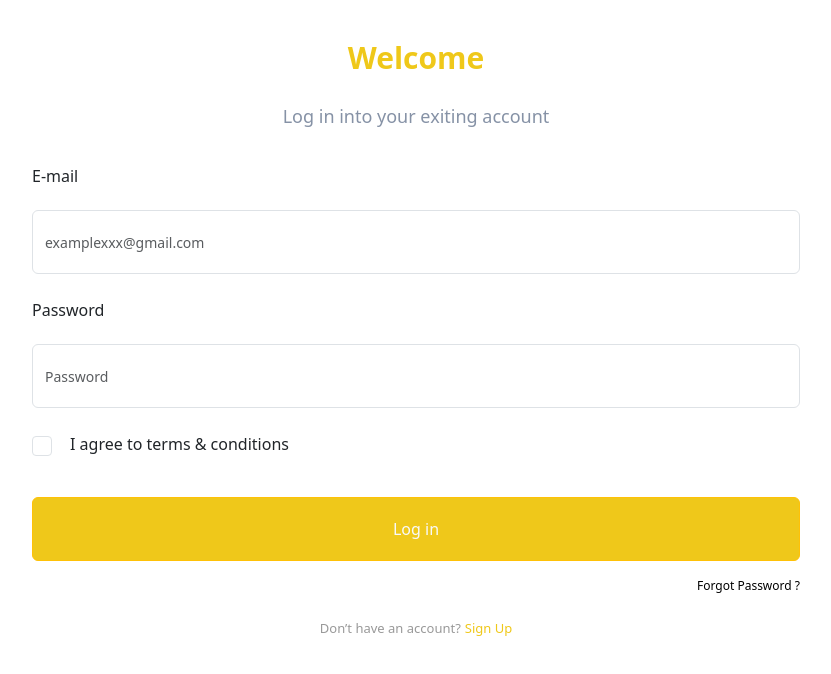
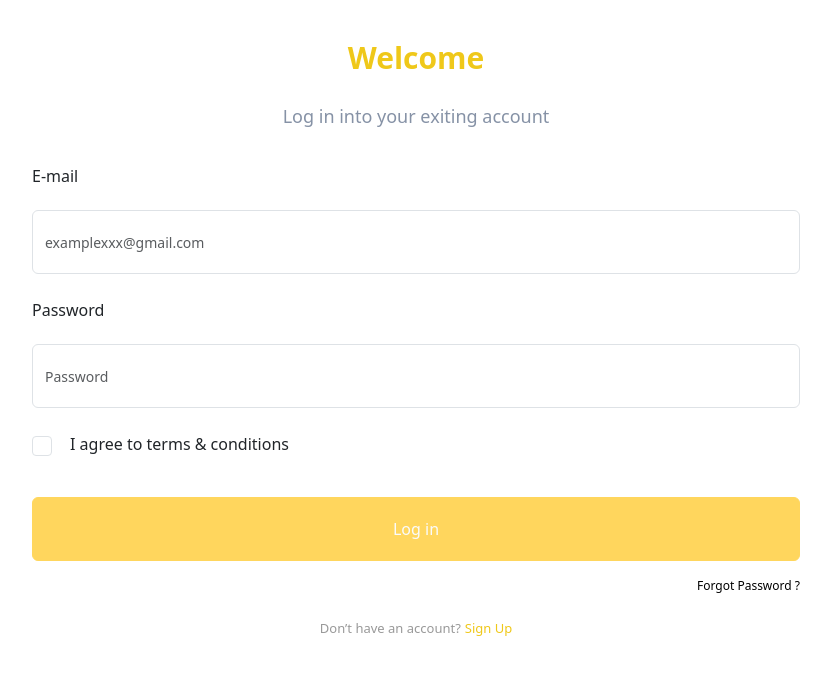
Before and after one commit to mrizkysolehudin/fe-recipe, a React (Create React App) app: page /login in a window 1280 px wide. Shown: the top 674 px of the page, without its empty margins (212-1043 px from the left). Built offline with nearby package versions, Linux system fonts and the light colour scheme.

Commit message:
finish pages: login & add fitur: logout

```diff
--- a/package.json
+++ b/package.json
@@ -13,6 +13,7 @@
 		"react-dom": "^18.2.0",
 		"react-router-dom": "^6.15.0",
 		"react-scripts": "5.0.1",
+		"sweetalert2": "^11.7.27",
 		"web-vitals": "^2.1.4"
 	},
 	"scripts": {
--- a/src/app.css
+++ b/src/app.css
@@ -25,6 +25,7 @@
 }
 
 a,
+header a,
 footer a,
 main a {
 	text-decoration: none;
--- a/src/components/Global/Navbar/index.jsx
+++ b/src/components/Global/Navbar/index.jsx
@@ -1,8 +1,31 @@
-import React from "react";
-import { Link } from "react-router-dom";
+import React, { useEffect, useState } from "react";
+import { Link, useNavigate } from "react-router-dom";
+import Swal from "sweetalert2";
 
 const Navbar = () => {
-	const isLogin = false;
+	const navigate = useNavigate();
+	const [isLogin, setIsLogin] = useState(false);
+
+	useEffect(() => {
+		const token = localStorage.getItem("token");
+
+		if (token) {
+			setIsLogin(true);
+		}
+	}, []);
+
+	const handleLogout = () => {
+		localStorage.removeItem("token");
+		Swal.fire({
+			text: "Logout success",
+			icon: "success",
+		});
+
+		setTimeout(() => {
+			window.location.reload();
+			navigate("/");
+		}, 1000);
+	};
 
 	return (
 		<header id="all-header" style={{ width: "100%" }}>
@@ -35,12 +58,20 @@ const Navbar = () => {
 					</ul>
 				</div>
 
-				{!isLogin && (
+				{!isLogin ? (
 					<div id="btn-login" style={{ marginRight: "8dvw" }}>
 						<Link to="/login" className="d-flex text-light">
 							<img src="../../../assets/icons/icon-person.svg" alt="icon-person" />
 							<p className="mt-3 ms-2">Login</p>
 						</Link>
+					</div>
+				) : (
+					<div id="btn-login" style={{ marginRight: "8dvw" }}>
+						<button
+							onClick={handleLogout}
+							className="btn text-light btn-danger pt-0 pb-1">
+							Logout
+						</button>
 					</div>
 				)}
 			</nav>
--- a/src/pages/Login/index.jsx
+++ b/src/pages/Login/index.jsx
@@ -1,8 +1,71 @@
-import React from "react";
+import React, { useEffect, useState } from "react";
 import "./login.css";
-import { Link } from "react-router-dom";
+import { Link, useNavigate } from "react-router-dom";
+import Swal from "sweetalert2";
+import http from "../../helpers/http";
+import { baseUrl } from "../../helpers/baseUrl";
 
 const LoginPage = () => {
+	const navigate = useNavigate();
+
+	const [agreeChecked, setAgreeChecked] = useState(false);
+	const [data, setData] = useState({
+		email: "",
+		password: "",
+	});
+
+	useEffect(() => {
+		const token = localStorage.getItem("token");
+		if (token) {
+			navigate("/");
+		}
+	}, [navigate]);
+
+	const handleChange = (e) => {
+		setData({
+			...data,
+			[e.target.name]: e.target.value,
+		});
+	};
+
+	const handleSubmit = async (e) => {
+		e.preventDefault();
+
+		try {
+			if (data.email === "" || data.password === "") {
+				Swal.fire({
+					title: "Input error",
+					text: "Please, input your email and password!",
+					icon: "error",
+				});
+
+				return;
+			}
+
+			const response = await http().post(`${baseUrl}/users/login`, data);
+
+			localStorage.setItem("token", response.data.data.token);
+			localStorage.setItem("users", response.data.data.users);
+
+			Swal.fire({
+				title: "Login success",
+				text: "Congratulations! You are now logged in.",
+				icon: "success",
+			});
+
+			setTimeout(() => {
+				window.location.reload();
+			}, 1000);
+		} catch (error) {
+			console.log(error);
+			Swal.fire({
+				title: "Login error",
+				text: "Please try again later...",
+				icon: "error",
+			});
+		}
+	};
+
 	return (
 		<div id="page-login" style={{ width: "100dvw", position: "relative" }}>
 			<main className="row" style={{ width: "100%", height: "100%" }}>
@@ -32,10 +95,16 @@ const LoginPage = () => {
 							className="text-center text-gray">
 							Log in into your exiting account
 						</h4>
-						<form className="ms-4 ms-sm-0" style={{ marginTop: 37 }}>
+
+						<form
+							onSubmit={handleSubmit}
+							className="ms-4 ms-sm-0"
+							style={{ marginTop: 37 }}>
 							<div>
 								<label className="form-label">E-mail</label>
 								<input
+									name="email"
+									onChange={handleChange}
 									type="text"
 									className="form-control width-form"
 									placeholder="examplexxx@gmail.com"
@@ -47,7 +116,9 @@ const LoginPage = () => {
 									Password
 								</label>
 								<input
-									type="text"
+									name="password"
+									onChange={handleChange}
+									type="password"
 									className="form-control width-form"
 									placeholder="Password"
 									style={{ marginTop: 14, height: 64, fontSize: 14 }}
@@ -55,6 +126,8 @@ const LoginPage = () => {
 							</div>
 							<div className="form-check" style={{ marginTop: 24 }}>
 								<input
+									checked={agreeChecked}
+									onChange={() => setAgreeChecked(!agreeChecked)}
 									className="form-check-input"
 									type="checkbox"
 									id="gridCheck"
@@ -68,7 +141,8 @@ const LoginPage = () => {
 								</label>
 							</div>
 							<button
-								type="button"
+								disabled={!agreeChecked}
+								type="submit"
 								className="btn btn-warning text-light width-form"
 								style={{ marginTop: 39, height: 64, fontSize: 16 }}>
 								Log in
```
Also changed, not shown: 1 other file (tests, documents, lock files or other folders).
